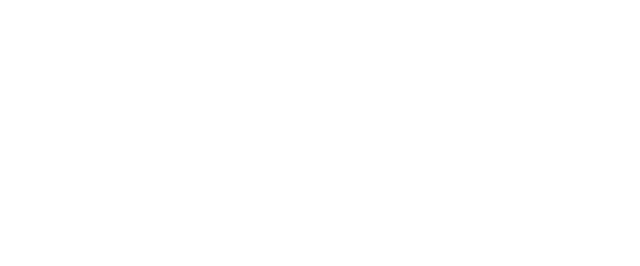
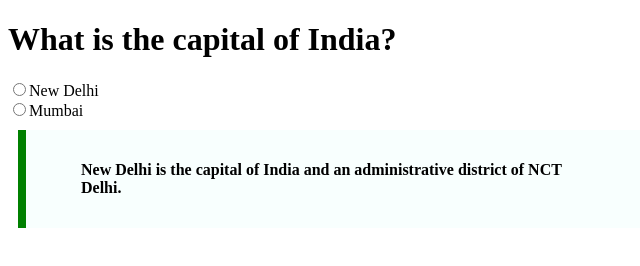
Before and after one commit to acciojob/trivia-bharath1617, a website: page main.html in a window 1280 px wide. Shown: the whole page, without its empty margins (0-640 px from the left). Drawn offline with Linux system fonts and the light colour scheme.

Commit message:
created a submission

```diff
--- a/main.html
+++ b/main.html
@@ -10,7 +10,17 @@
 	<!-- the entire body must be written by student -->
     <script type="text/javascript" src="./script.js">
 </script>
-
+    <h1>What is the capital of India?</h1>
+	<div>
+		<input type="radio" name="city" value="city">New Delhi
+		<br>
+		<input type="radio" name="city" value="city">Mumbai
+	</div>
+	<div id = "capital">
+		<blockquote cite="https://en.wikipedia.org/wiki/New_Delhi">
+			<p>New Delhi is the capital of India and an administrative district of NCT Delhi.</p>
+		</blockquote>
+	</div>
 </body>
 
 </html>
--- a/styles.css
+++ b/styles.css
@@ -1,2 +1,8 @@
-
-/* Your CSS Code here. */
+#capital{
+	max-width: 600px;
+	margin: 10px;
+	padding: 15px;
+	border-left: 8px solid green;
+	background-color: #f8fffe;
+	font-weight: bold;
+}
```
